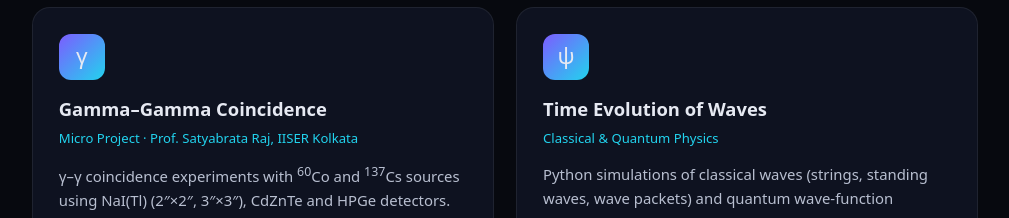
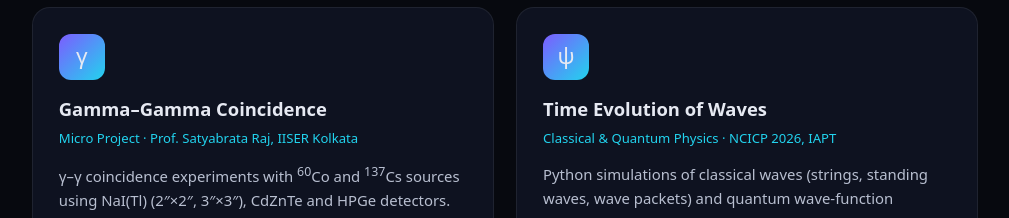
Before and after one commit to Sagnik12345/Sagnik12345.github.io, a plain HTML site: page index.html in a window 1280 px wide. Shown: the part 1480-1698 px from the top of the page, without its empty margins (135-1144 px from the left). Drawn offline with Linux system fonts and the light colour scheme.

Commit message:
Add NCICP 2026 (IAPT) to Time Evolution of Waves card

```diff
--- a/index.html
+++ b/index.html
@@ -31,7 +31,7 @@
 <article class="card"><div class="ic">γ</div><h3>Gamma–Gamma Coincidence</h3><p class="meta">Micro Project · Prof. Satyabrata Raj, IISER Kolkata</p>
 <p>γ–γ coincidence experiments with <sup>60</sup>Co and <sup>137</sup>Cs sources using NaI(Tl) (2″×2″, 3″×3″), CdZnTe and HPGe detectors. MCA spectra, peak calibration, FWHM and energy resolution; Compton background subtraction to isolate coincidence peaks; resolution vs. efficiency comparison with tuned HV and amplifier settings.</p>
 <div class="tags"><i>Nuclear</i><i>Python</i><i>Origin</i><i>Detectors</i></div></article>
-<article class="card"><div class="ic">ψ</div><h3>Time Evolution of Waves</h3><p class="meta">Classical &amp; Quantum Physics</p>
+<article class="card"><div class="ic">ψ</div><h3>Time Evolution of Waves</h3><p class="meta">Classical &amp; Quantum Physics · NCICP 2026, IAPT</p>
 <p>Python simulations of classical waves (strings, standing waves, wave packets) and quantum wave-function evolution by numerically solving the Schrödinger equation, with time-stepping solvers and probability-density visualisations.</p>
 <div class="tags"><i>NumPy</i><i>Matplotlib</i><i>Simulation</i></div></article>
 <article class="card"><div class="ic">∥</div><h3>Parallelization with MPI</h3><p class="meta">Workshop · Prof. Sudip Kr Garain · Singularity, IISER Kolkata</p>
```
